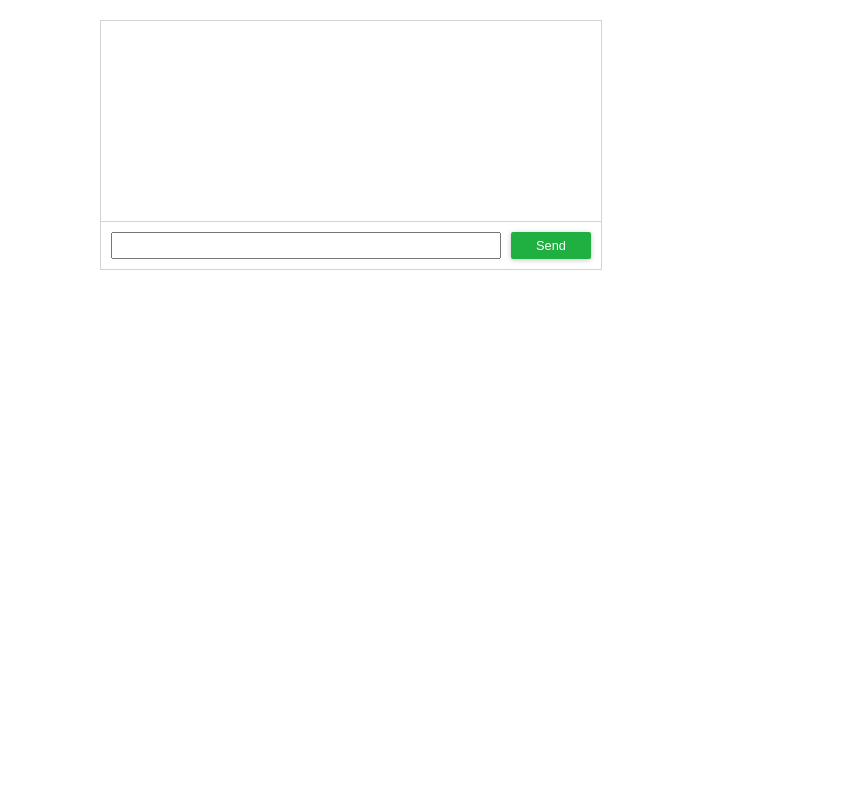
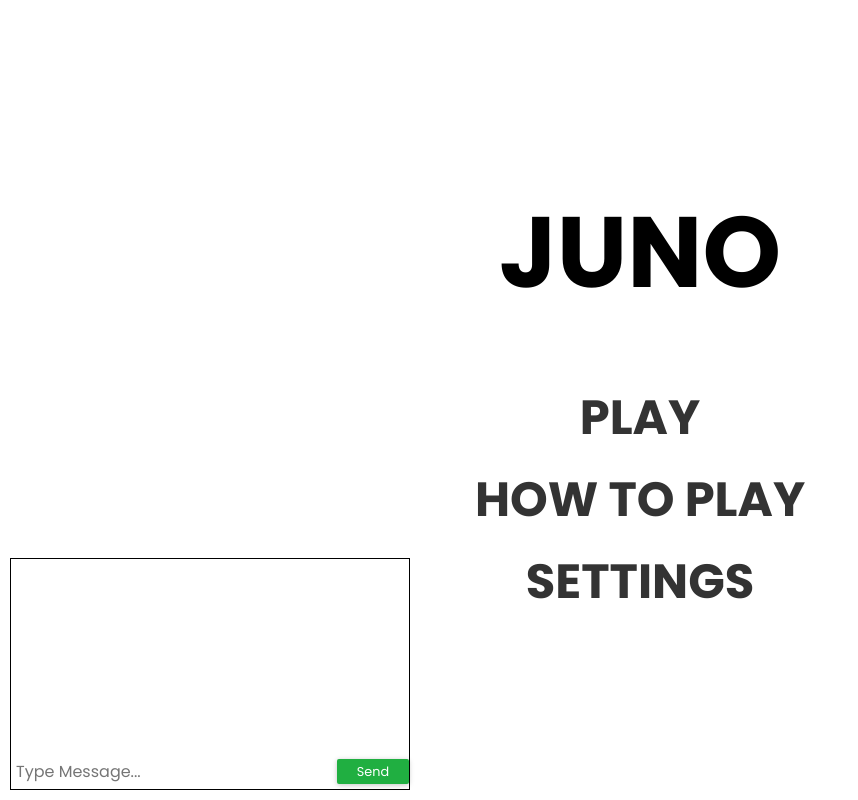
Before and after one commit to KaiDuquet/JUno, a plain HTML site: page public/index.html in a window 1280 px wide. Shown: the whole page, without its empty margins (0-858 px from the left). Drawn offline with nearby package versions, Linux system fonts and the light colour scheme; no server answers.

Commit message:
Added holder pages and menu

```diff
--- a/public/index.html
+++ b/public/index.html
@@ -5,15 +5,26 @@
         <link rel="stylesheet" href="styles/main.css">
     </head>
     <body>
+        <section id="main-menu">
+            <h1 class="main-title">JUNO</h1>
+            <ul>
+                <li><a href="play.html" data-text="Play">PLAY</a></li>
+                <li><a href="how-to-play.html" data-text="How-to-Play">HOW TO PLAY</a></li>
+                <li><a href="settings.html" data-text="Settings">SETTINGS</a> </li>
+            </ul>
+        </section>
+
+        <section id="chat-box">
             <div class="chat-wrapper">
-            <ul id="messages"></ul>
+                <ul class="messages" id="messages"></ul>
                 <div class="form-wrapper">
                     <form id="chat-form">
-                    <input id="chat-input" autocomplete="off" title="chat" />
+                        <input id="chat-input" autocomplete="off" title="chat" placeholder="Type Message..." />
                         <button id="send-button">Send</button>
                     </form>
                 </div>
             </div>
+        </section>
 
         <script src="/socket.io/socket.io.js"></script>
         <script src="src/client.js"></script>
--- a/public/styles/main.css
+++ b/public/styles/main.css
@@ -1,7 +1,17 @@
-body {
-    font-family: "Helvetica Neue", sans-serif;
+@import url('https://fonts.googleapis.com/css?family=Poppins:200,300,400,500,600,700,800,900&display=swap');
+* {
     margin: 0;
     padding: 0;
+    box-sizing: border-box;
+    font-family: 'Poppins', sans-serif;
+  }
+
+body {
+  display: flex;
+  justify-content: center;
+  align-items: center;
+  min-height: 100vh;
+  overflow: hidden;
 }
 
 input {
@@ -33,31 +43,58 @@ button.turn:hover {
 }
 
 ul {
-    list-style: none;
-    margin: 0;
-    padding: 0;
-    border-bottom: 1px solid lightgray;
-    overflow-y: scroll;
+  position: relative;
 }
 
-li {
-    padding: 10px 10px 5px 10px;
+ul li {
+  list-style: none;
+  text-align: center;
 }
+
+ul li a {
+  color: #333;
+  text-decoration: none;
+  font-size: 3em;
+  padding: 5px 20px;
+  display: inline-flex;
+  font-weight: 700;
+  transition: 0.5s;
+}
+
+ul:hover li a {
+  color: #0002;
+}
+
+ul li:hover a {
+  color: #000;
+  background: rgb(211, 211, 211);
+}
+
+
 
 canvas {
     display: block;
     margin: 10px auto;
 }
 
+.main-title{
+  font-size: 100px;
+  font-family: 'Poppins', sans-serif;
+  text-align: center;
+  padding-bottom: 50px;
+}
+
 .chat-wrapper {
+    position: absolute;
+    width: 400px;
+    bottom: 10px;
+    left: 10px;
     background-color: white;
-    width: 500px;
-    margin: 20px 100px auto;
-    border: 1px solid lightgray
+    border: 1px solid rgb(0, 0, 0);
 }
 
 .form-wrapper {
-    padding: 10px;
+    padding-bottom: 5px;
 }
 
 .form-wrapper form {
@@ -66,9 +103,8 @@ canvas {
 
 .form-wrapper form input {
     font-size: 1.0rem;
-    margin: 0 10px 0 0;
-    padding: 0 5px;
     flex-grow: 1;
+    border: 0px;
 }
 
 .form-wrapper form button {
@@ -78,3 +114,9 @@ canvas {
 #messages {
     height: 200px;
 }
+
+ul.messages li{
+    color: rgb(0, 0, 0);
+    text-align: left;
+    padding-left: 5px;
+}
--- a/server/server.js
+++ b/server/server.js
@@ -1,3 +1,4 @@
+const { text } = require('express');
 const express = require('express');
 const app = express();
 const http = require('http');
@@ -10,7 +11,7 @@ const io = new Server(server);
 app.use(express.static(`${__dirname}/../public`));
 
 io.on('connection', (socket) => {
-    socket.emit('message', 'You are connected');
+    // socket.emit('message', 'You are connected');
 
     socket.on('message', (text) => io.emit('message', text));
 });
```
Also changed, not shown: public/how-to-play.html (added, +10 -0 lines), public/play.html (added, +10 -0 lines), public/settings.html (added, +10 -0 lines). Lines whose indentation alone changed are shown as unchanged.
